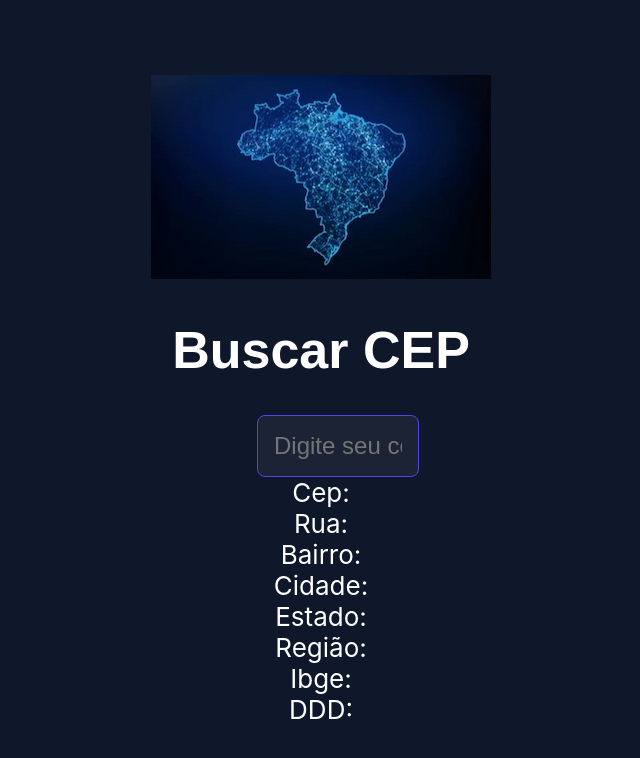
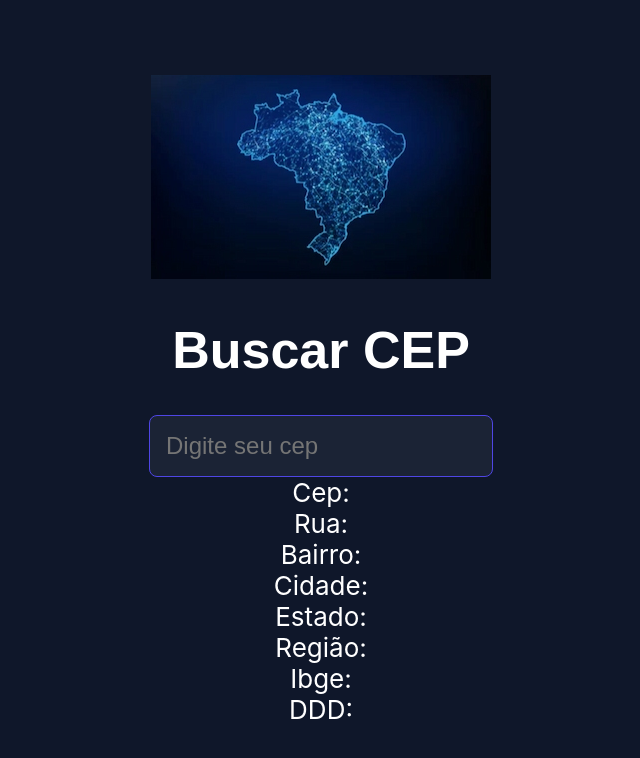
Before and after one commit to vvalmir-silva/Buscar-Cep, a React (Create React App) app: page / in a window 1280 px wide. Shown: the top 758 px of the page, without its empty margins (319-959 px from the left). Built offline with nearby package versions, Linux system fonts and the light colour scheme.

Commit message:
updateapp.js

```diff
--- a/src/App.js
+++ b/src/App.js
@@ -19,9 +19,7 @@ const HeaderDiv = styled.div`
 `;
 
 const HeaderInput = styled.input`
-  display: flex;
-  width: 10%;
-  margin-left: 45%;
+  margin: 0 auto;
   font-size: 1.5rem;
   padding: 1rem;
   background: rgba(255, 255, 255, 0.05);
```
